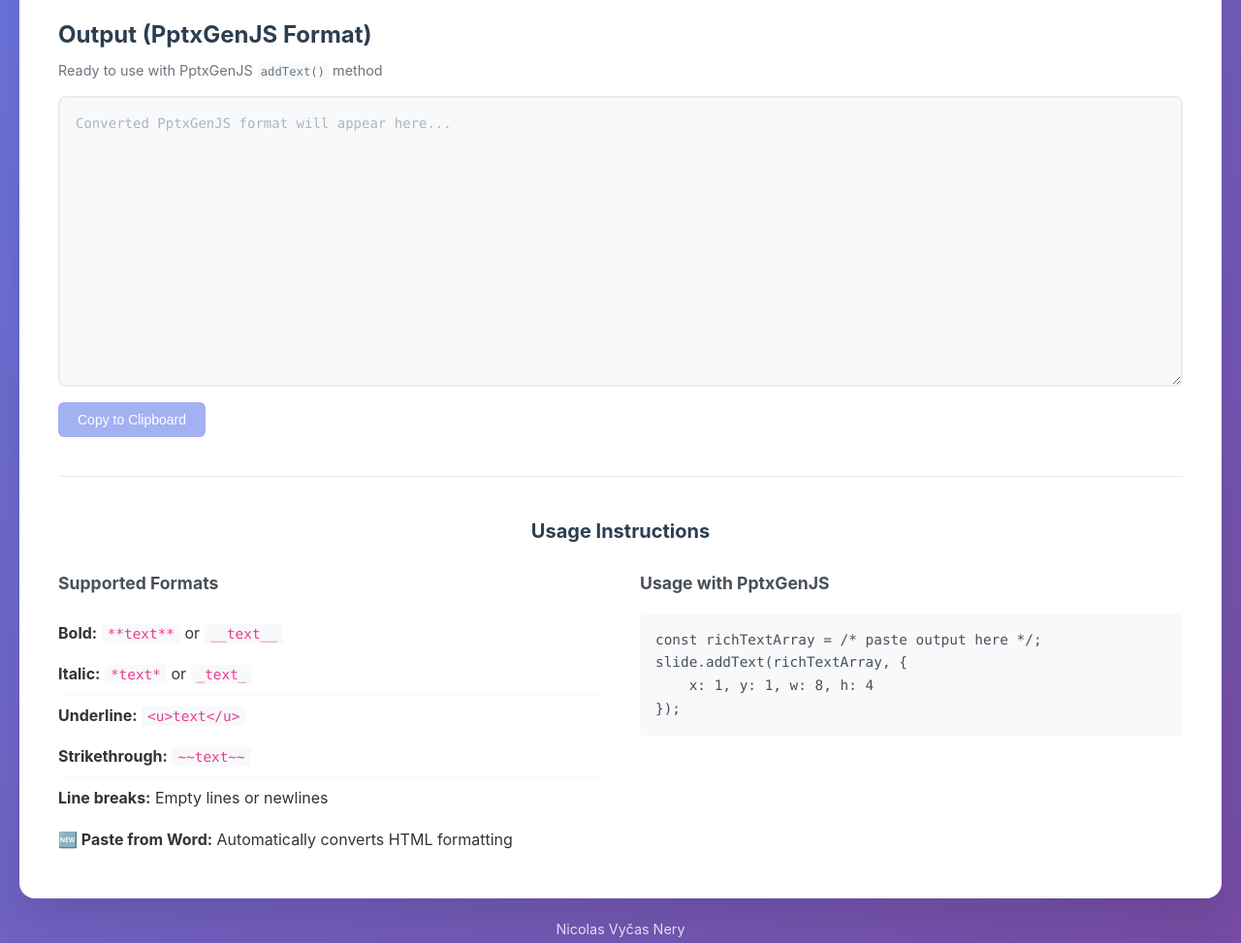
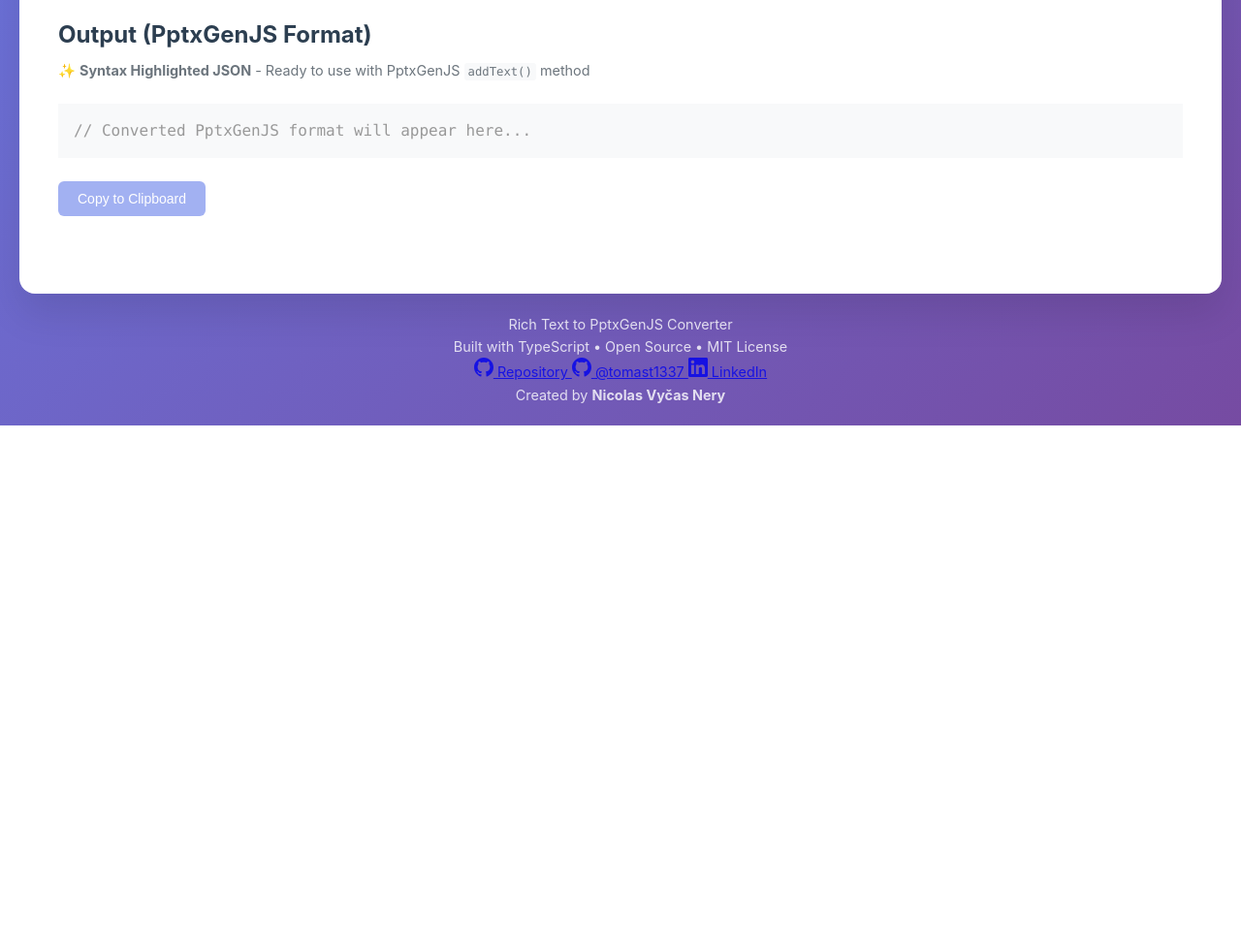
Before and after one commit to tomast1337/rich-to-pptx, a website with bundled scripts: page index.html in a window 1280 px wide. Shown: the part 680-1653 px from the top of the page at 97% size. After the commit the page ends 1119 px from the top, so only its background shows below. Built offline with nearby package versions, Linux system fonts and the light colour scheme.

Commit message:
Update index.html: Add PrismJS for syntax highlighting, enhance rich text editor description, and improve footer layout with links and author information.

```diff
--- a/index.html
+++ b/index.html
@@ -6,7 +6,10 @@
     <meta name="viewport" content="width=device-width, initial-scale=1.0">
     <title>Rich Text to PptxGenJS Converter</title>
     <link rel="stylesheet" href="styles.css">
+    <link href="https://cdnjs.cloudflare.com/ajax/libs/prism/1.29.0/themes/prism-tomorrow.min.css" rel="stylesheet">
     <script src="https://cdn.ckeditor.com/ckeditor5/40.0.0/classic/ckeditor.js"></script>
+    <script src="https://cdnjs.cloudflare.com/ajax/libs/prism/1.29.0/components/prism-core.min.js"></script>
+    <script src="https://cdnjs.cloudflare.com/ajax/libs/prism/1.29.0/plugins/autoloader/prism-autoloader.min.js"></script>
 </head>
 
 <body>
@@ -23,8 +26,8 @@
                     <div class="section-header">
                         <h2>Input (Rich Text Editor)</h2>
                         <div class="help-text">
-                            ✨ <strong>Visual Rich Text Editor</strong> - Format text with toolbar buttons or paste from Word/Google Docs!<br/>
-                            📝 Use bold, italic, underline, strikethrough and more with the toolbar above
+                            ✨ <strong>Enhanced Rich Text Editor</strong> - Full formatting support with colors, fonts, sizes, and more!<br/>
+                            📝 Use the toolbar for: fonts, colors, alignment, bold, italic, underline, lists, links, and paste from Word/Google Docs!
                         </div>
                     </div>
                     <div id="editor-container">
@@ -45,48 +48,52 @@
                     <div class="section-header">
                         <h2>Output (PptxGenJS Format)</h2>
                         <div class="help-text">
-                            Ready to use with PptxGenJS <code>addText()</code> method
+                            ✨ <strong>Syntax Highlighted JSON</strong> - Ready to use with PptxGenJS <code>addText()</code> method
                         </div>
                     </div>
-                    <textarea id="output-text" readonly placeholder="Converted PptxGenJS format will appear here..."></textarea>
+                    <div class="output-container">
+                        <pre id="output-text"><code class="language-json">// Converted PptxGenJS format will appear here...</code></pre>
+                    </div>
                     <div class="button-group">
                         <button id="copy-btn" class="btn btn-primary" disabled>Copy to Clipboard</button>
-                    </div>
-                </div>
-            </div>
-
-            <!-- Usage Instructions -->
-            <div class="instructions">
-                <h3>Usage Instructions</h3>
-                <div class="instructions-grid">
-                    <div class="instruction-item">
-                        <h4>Supported Formats</h4>
-                        <ul>
-                            <li><strong>Bold:</strong> <code>**text**</code> or <code>__text__</code></li>
-                            <li><strong>Italic:</strong> <code>*text*</code> or <code>_text_</code></li>
-                            <li><strong>Underline:</strong> <code>&lt;u&gt;text&lt;/u&gt;</code></li>
-                            <li><strong>Strikethrough:</strong> <code>~~text~~</code></li>
-                            <li><strong>Line breaks:</strong> Empty lines or newlines</li>
-                            <li><strong>🆕 Paste from Word:</strong> Automatically converts HTML formatting</li>
-                        </ul>
-                    </div>
-                    <div class="instruction-item">
-                        <h4>Usage with PptxGenJS</h4>
-                        <pre><code>const richTextArray = /* paste output here */;
-slide.addText(richTextArray, {
-    x: 1, y: 1, w: 8, h: 4
-});</code></pre>
                     </div>
                 </div>
             </div>
         </main>
 
         <footer class="footer">
-            <p>Nicolas Vyčas Nery</p>
+            <div class="footer-content">
+                <div class="footer-info">
+                    <p class="footer-title">Rich Text to PptxGenJS Converter</p>
+                    <p class="footer-description">Built with TypeScript • Open Source • MIT License</p>
+                </div>
+                <div class="footer-links">
+                    <a href="https://github.com/tomast1337/rich-to-pptx" target="_blank" rel="noopener noreferrer" class="footer-link">
+                        <svg width="20" height="20" fill="currentColor" viewBox="0 0 24 24">
+                            <path d="M12 0c-6.626 0-12 5.373-12 12 0 5.302 3.438 9.8 8.207 11.387.599.111.793-.261.793-.577v-2.234c-3.338.726-4.033-1.416-4.033-1.416-.546-1.387-1.333-1.756-1.333-1.756-1.089-.745.083-.729.083-.729 1.205.084 1.839 1.237 1.839 1.237 1.07 1.834 2.807 1.304 3.492.997.107-.775.418-1.305.762-1.604-2.665-.305-5.467-1.334-5.467-5.931 0-1.311.469-2.381 1.236-3.221-.124-.303-.535-1.524.117-3.176 0 0 1.008-.322 3.301 1.23.957-.266 1.983-.399 3.003-.404 1.02.005 2.047.138 3.006.404 2.291-1.552 3.297-1.23 3.297-1.23.653 1.653.242 2.874.118 3.176.77.84 1.235 1.911 1.235 3.221 0 4.609-2.807 5.624-5.479 5.921.43.372.823 1.102.823 2.222v3.293c0 .319.192.694.801.576 4.765-1.589 8.199-6.086 8.199-11.386 0-6.627-5.373-12-12-12z"/>
+                        </svg>
+                        Repository
+                    </a>
+                    <a href="https://github.com/tomast1337" target="_blank" rel="noopener noreferrer" class="footer-link">
+                        <svg width="20" height="20" fill="currentColor" viewBox="0 0 24 24">
+                            <path d="M12 0c-6.626 0-12 5.373-12 12 0 5.302 3.438 9.8 8.207 11.387.599.111.793-.261.793-.577v-2.234c-3.338.726-4.033-1.416-4.033-1.416-.546-1.387-1.333-1.756-1.333-1.756-1.089-.745.083-.729.083-.729 1.205.084 1.839 1.237 1.839 1.237 1.07 1.834 2.807 1.304 3.492.997.107-.775.418-1.305.762-1.604-2.665-.305-5.467-1.334-5.467-5.931 0-1.311.469-2.381 1.236-3.221-.124-.303-.535-1.524.117-3.176 0 0 1.008-.322 3.301 1.23.957-.266 1.983-.399 3.003-.404 1.02.005 2.047.138 3.006.404 2.291-1.552 3.297-1.23 3.297-1.23.653 1.653.242 2.874.118 3.176.77.84 1.235 1.911 1.235 3.221 0 4.609-2.807 5.624-5.479 5.921.43.372.823 1.102.823 2.222v3.293c0 .319.192.694.801.576 4.765-1.589 8.199-6.086 8.199-11.386 0-6.627-5.373-12-12-12z"/>
+                        </svg>
+                        @tomast1337
+                    </a>
+                    <a href="https://www.linkedin.com/in/nicolas-vycas/" target="_blank" rel="noopener noreferrer" class="footer-link">
+                        <svg width="20" height="20" fill="currentColor" viewBox="0 0 24 24">
+                            <path d="M20.447 20.452h-3.554v-5.569c0-1.328-.027-3.037-1.852-3.037-1.853 0-2.136 1.445-2.136 2.939v5.667H9.351V9h3.414v1.561h.046c.477-.9 1.637-1.85 3.37-1.85 3.601 0 4.267 2.37 4.267 5.455v6.286zM5.337 7.433c-1.144 0-2.063-.926-2.063-2.065 0-1.138.92-2.063 2.063-2.063 1.14 0 2.064.925 2.064 2.063 0 1.139-.925 2.065-2.064 2.065zm1.782 13.019H3.555V9h3.564v11.452zM22.225 0H1.771C.792 0 0 .774 0 1.729v20.542C0 23.227.792 24 1.771 24h20.451C23.2 24 24 23.227 24 22.271V1.729C24 .774 23.2 0 22.222 0h.003z"/>
+                        </svg>
+                        LinkedIn
+                    </a>
+                </div>
+                <div class="footer-author">
+                    <p>Created by <strong>Nicolas Vyčas Nery</strong></p>
+                </div>
+            </div>
         </footer>
     </div>
 
     <script type="module" src="dist/app.js"></script>
-</body>
-
+  </body>
 </html>
```
